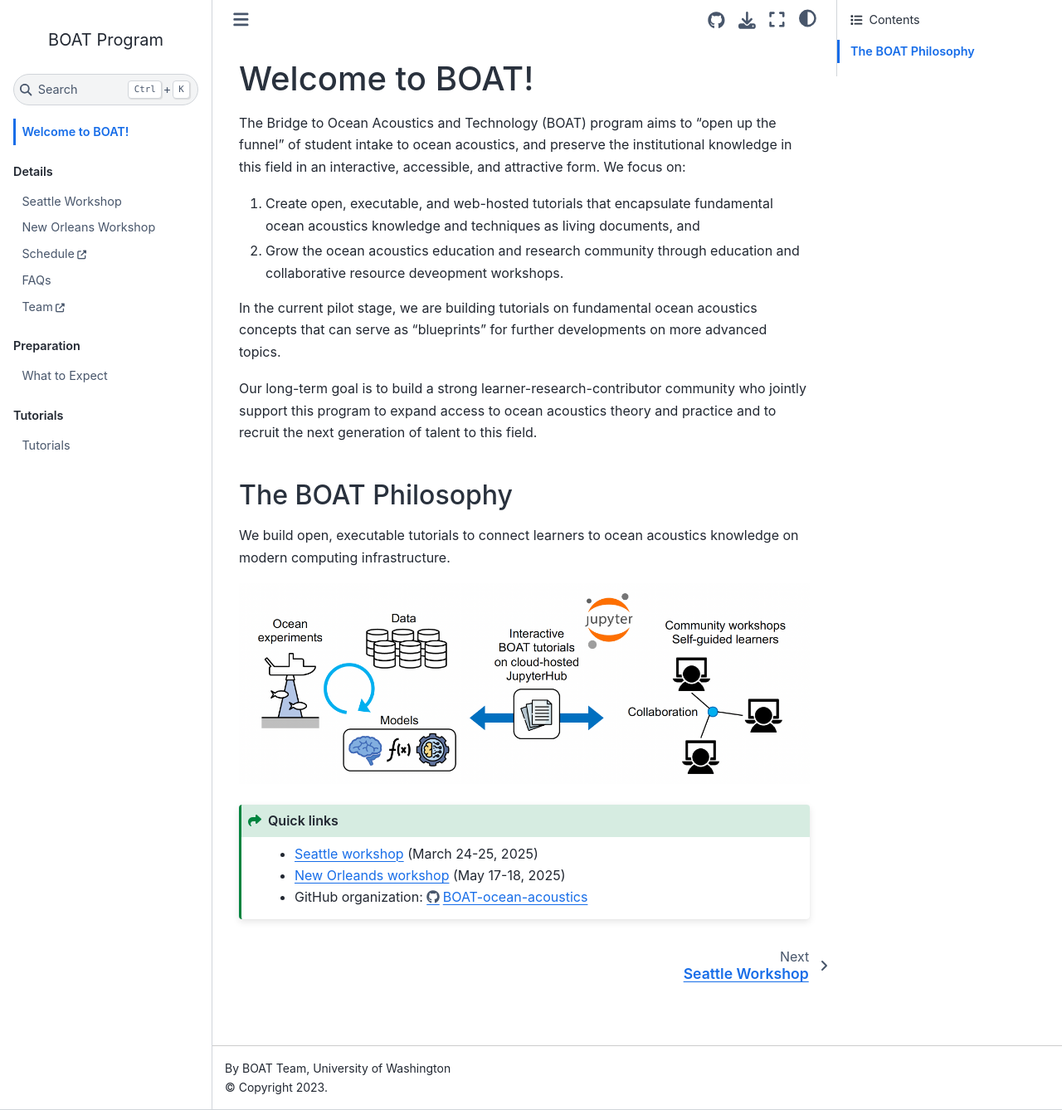
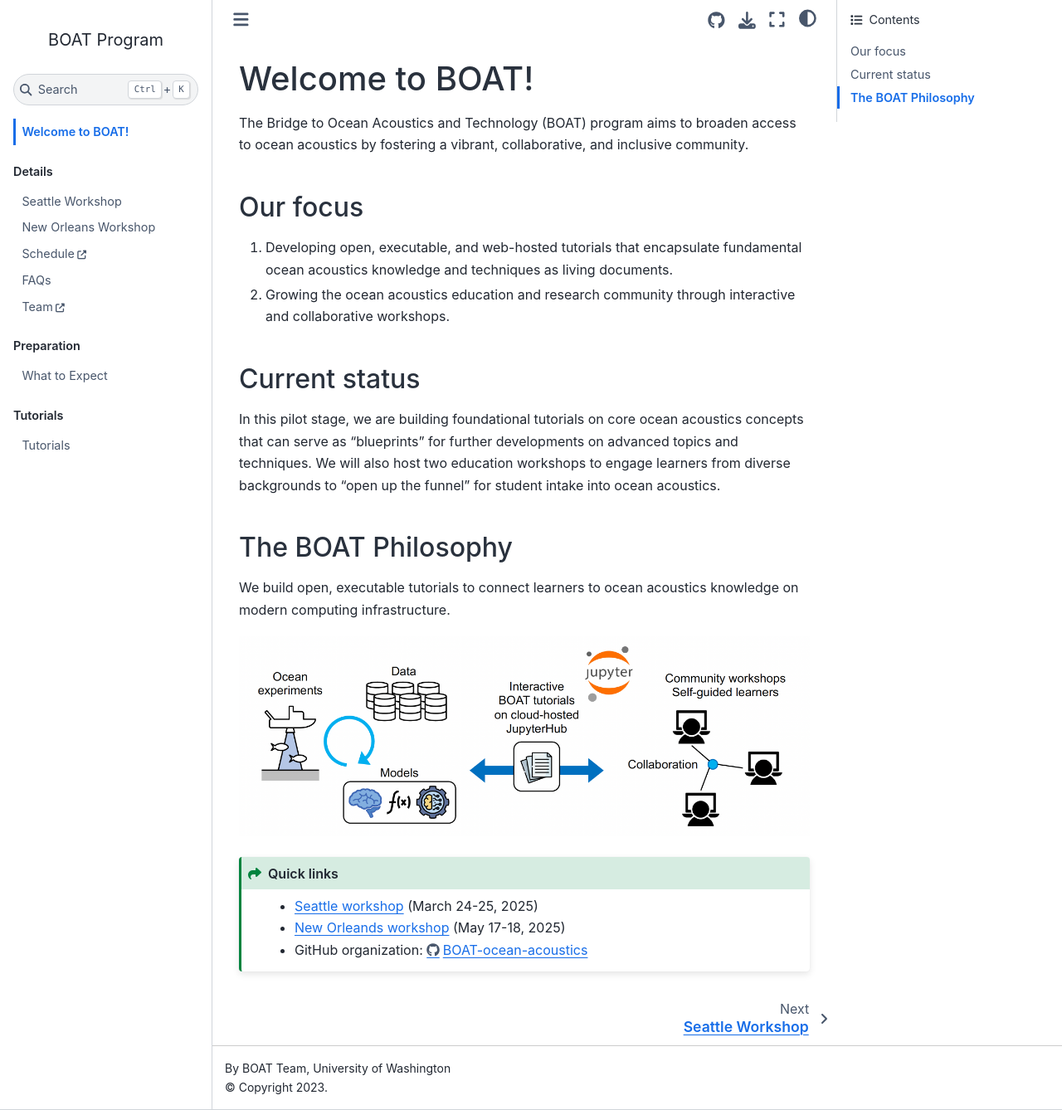
Before and after one commit to BOAT-ocean-acoustics/boat-website, a Jupyter Book: the page built from book/intro.md, in a window 1280 px wide and 1338 px high. Shown: the whole window at 83% size. Built offline with Jupyter Book 1.0.4 settings and Sphinx 7.4.7 and the Sphinx Book theme 1.1.4, drawn with Linux system fonts in a browser that asks for light colours; pages that are not in the unit, such as notebooks, are missing from menus.

Commit message:
add focus and current status

```diff
--- a/book/intro.md
+++ b/book/intro.md
@@ -1,20 +1,13 @@
 # Welcome to {{hackweek}}!
 
-The Bridge to Ocean Acoustics and Technology (BOAT) program aims to "open up the funnel" of student intake to ocean acoustics, and preserve the institutional knowledge in this field in an interactive, accessible, and attractive form. We focus on:
-1) Create open, executable, and web-hosted tutorials that encapsulate fundamental ocean acoustics knowledge and techniques as living documents, and
-2) Grow the ocean acoustics education and research community through education and collaborative resource deveopment workshops.
+The Bridge to Ocean Acoustics and Technology (BOAT) program aims to broaden access to ocean acoustics by fostering a vibrant, collaborative, and inclusive community.
 
-In the current pilot stage, we are building tutorials on fundamental ocean acoustics concepts that can serve as "blueprints" for further developments on more advanced topics.
+## Our focus
+1) Developing open, executable, and web-hosted tutorials that encapsulate fundamental ocean acoustics knowledge and techniques as living documents.
+2) Growing the ocean acoustics education and research community through interactive and collaborative workshops.
 
-Our long-term goal is to build a strong learner-research-contributor community who jointly support this program to expand access to ocean acoustics theory and practice and to recruit the next generation of talent to this field.
-
-
-<!--📖 On this JupyterBook website you'll find [tutorials](tutorials/index). All tutorials are Jupyter Notebooks,
-designed to be run interactively, but also rendered on this website for convenience.-->
-
-<!-- 👩‍💻 During a Hackweek teams work collaboratively on different projects. Read more about the projects and results on our [projects page](projects/index) -->
-
-<!-- 💡 Learn more about hackweeks hosted by the [University of Washington eScience Institute](https://uwhackweek.github.io/hackweeks-as-a-service/intro.html), or check out our publication describing the hackweek educational model {cite:p}`Huppenkothen2018`. -->
+## Current status
+In this pilot stage, we are building foundational tutorials on core ocean acoustics concepts that can serve as "blueprints" for further developments on advanced topics and techniques. We will also host two education workshops to engage learners from diverse backgrounds to "open up the funnel" for student intake into ocean acoustics.
 
 
 ## The BOAT Philosophy
```
